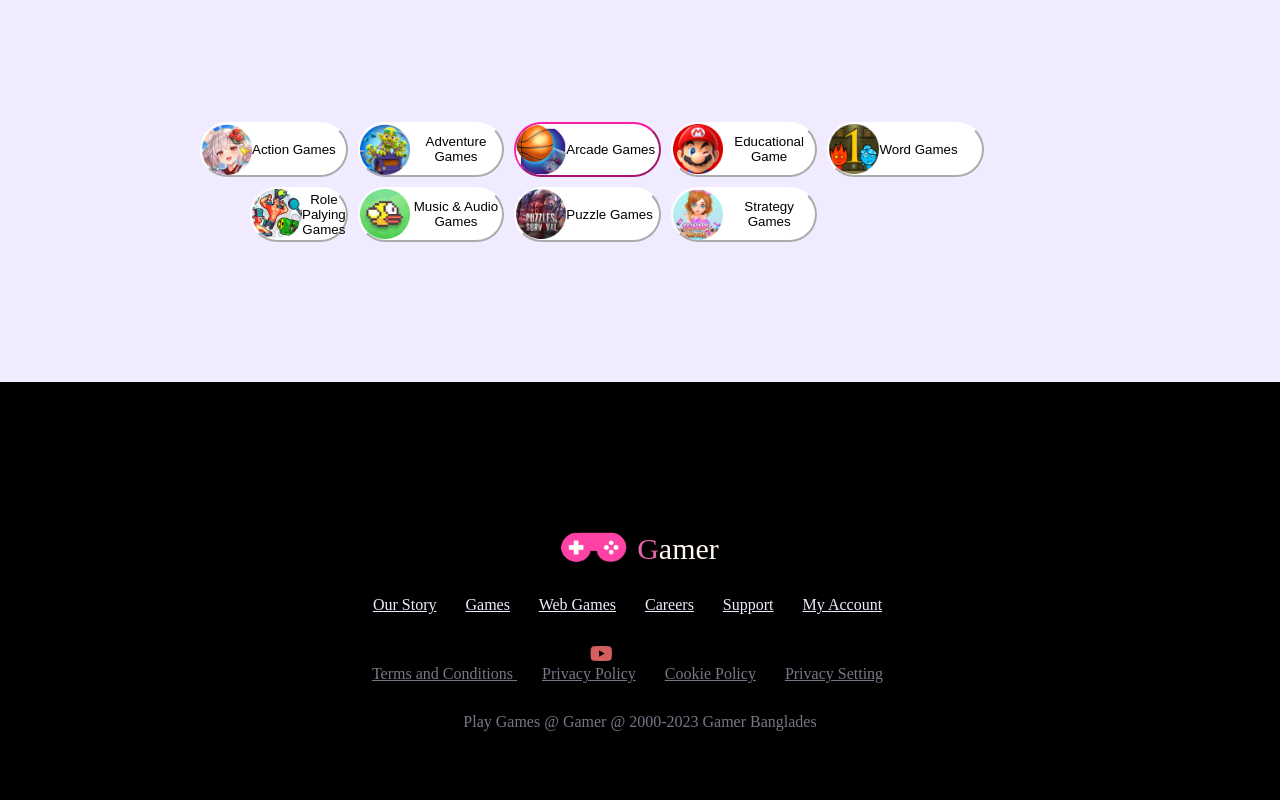
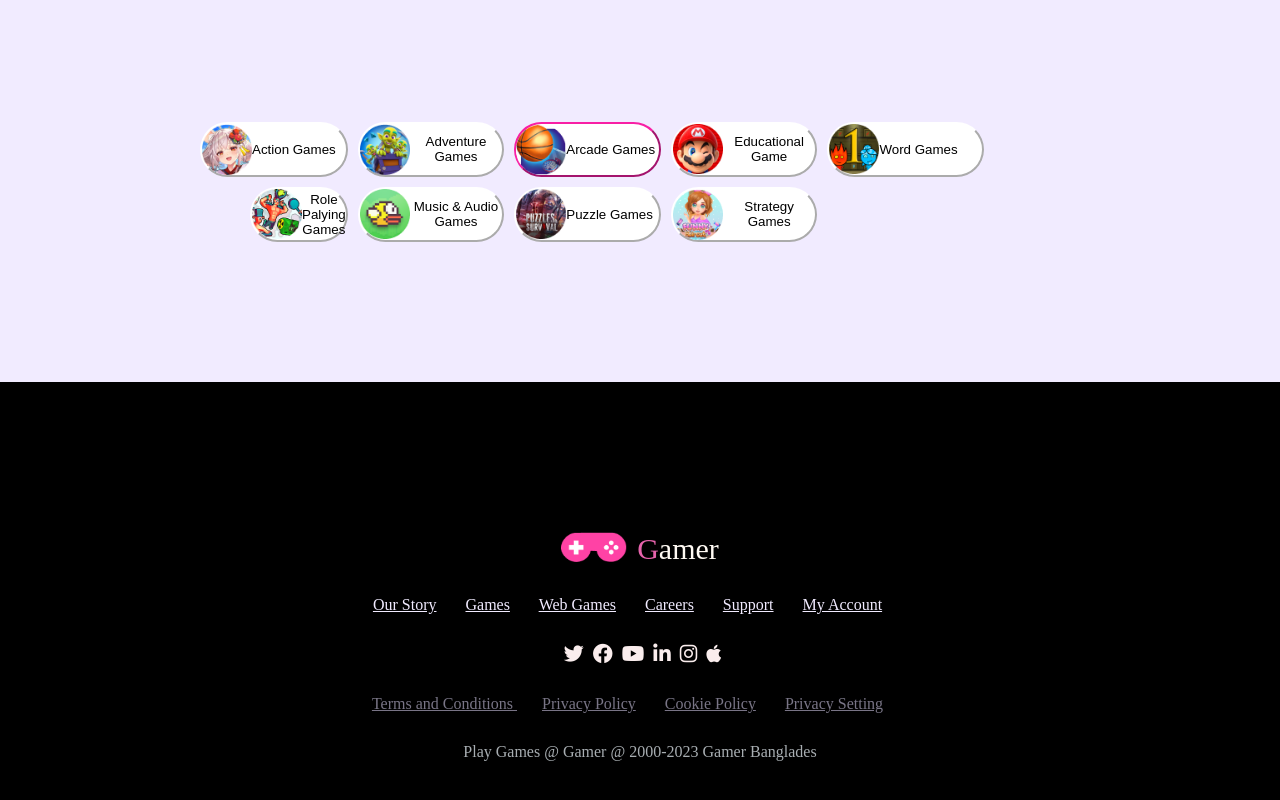
Before and after one commit to sourav489/B8A2-Gamer-Zone-main, a plain HTML site: page index.html in a window 1280 px wide. Shown: the part 3066-3866 px from the top of the page. Drawn offline with Linux system fonts and the light colour scheme.

Commit message:
first commit

```diff
--- a/css/style.css
+++ b/css/style.css
@@ -552,7 +552,7 @@ margin-bottom: 30px;
     margin-bottom: 30px;
  }
  .terms-container{
-    margin-bottom: 30px;
+    margin-top: 30px;
     margin-bottom: 30px;
  }
   .terms-container a{
@@ -563,6 +563,6 @@ margin-bottom: 30px;
 
 
 .footer-title{
-    color: #aea7c0b2;
+    color: #f1f9ffb2;
 }
  /* footer section start */
--- a/index.html
+++ b/index.html
@@ -200,12 +200,13 @@
             <a href="">My Account</a>
           </div>
         <div>
-            <span><i class="fa-brands fa-youtube" style="color: rgb(212, 95, 95);"></i></span>
-            <span><i class="fa-brands2 fa-tiktok"></i></span>
-            <span><i class="fa-brands2 fa-tiktok"></i></span>
-            <span><i class="fa-brands2 fa-tiktok"></i></span>
-            <span><i class="fa-brands2 fa-tiktok"></i><span>
-            <span><i class="fa-brands2 fa-tiktok"></i></span>
+
+        <span ><i class="fa-brands fa-twitter " style="color:rgb(250, 237, 237)";> </i></span>
+            <span><i class="fa-brands fa-facebook"style="color:rgb(250, 237, 237)";></i></span>
+            <span><i class="fa-brands fa-youtube"style="color:rgb(250, 237, 237)";></i></span>
+            <span><i class="fa-brands fa-linkedin-in"style="color:rgb(250, 237, 237)";></i><span>
+            <span><i class="fa-brands fa-instagram"style="color:rgb(250, 237, 237)";></i></span>
+            <span><i class="fa-brands fa-apple"style="color:rgb(250, 237, 237)";></i></span>
         </div>
         <div class="terms-container">
             <a href="">Terms and Conditions </a>
```
